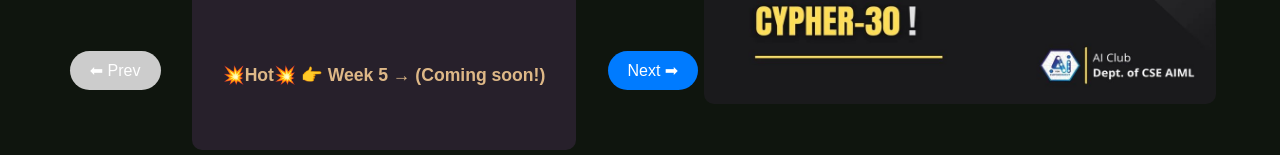
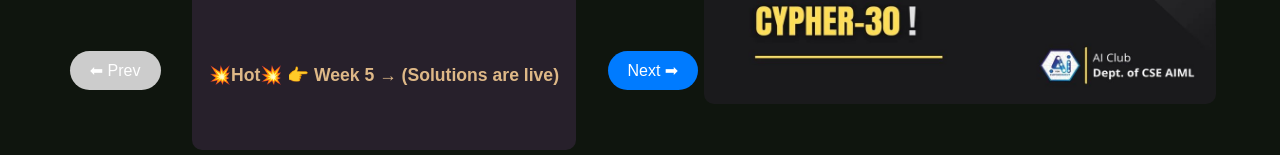
Before and after one commit to Deshbandhu01/ai-club-oist, a React (Vite) app: page /latest in a window 1280 px wide. Shown: the part 576-731 px from the top of the page. Built offline with nearby package versions, Linux system fonts and the light colour scheme.

Commit message:
first commit

```diff
--- a/src/pages/Cypher30_3.0/Cypher30_3.jsx
+++ b/src/pages/Cypher30_3.0/Cypher30_3.jsx
@@ -9,7 +9,7 @@ function Cypher30_3() {
 
   const solutions = [
     {
-    text: '💥Hot💥 👉 Week 5 → (Coming soon!)',
+    text: '💥Hot💥 👉 Week 5 → (Solutions are live)',
     link: 'Solution_of_cypher30_Week_5_questions.pdf',
     comingSoon: false,
     },
```
